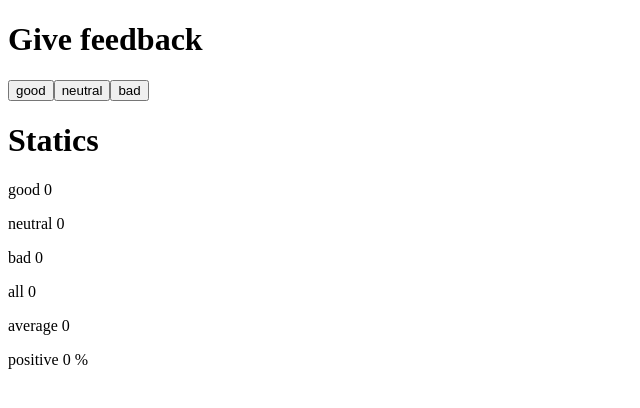
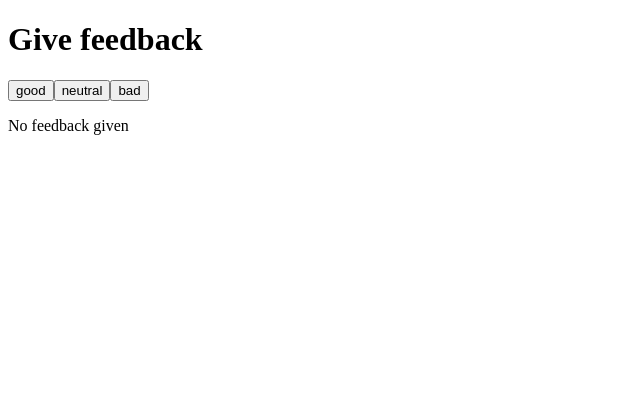
Before and after one commit to Gaston095/fullStackOpen, a React (Vite) app in the folder Part 1/unicafe/: page / in a window 1280 px wide. Shown: the top 408 px of the page, without its empty margins (0-640 px from the left). Built offline with nearby package versions, Linux system fonts and the light colour scheme.

Commit message:
Paso 4, mostrar estadísticas solo una vez que se hayan recopilado los comentarios

```diff
--- a/Part 1/unicafe/src/Statistics.jsx
+++ b/Part 1/unicafe/src/Statistics.jsx
@@ -1,9 +1,13 @@
-export default function Statistics({good, neutral, bad}) {
+export default function Statistics({ good, neutral, bad }) {
   const all = good + neutral + bad;
   const average = all === 0 ? 0 : (good - bad) / all;
   const positive = all === 0 ? 0 : (good * 100) / all;
   return (
     <>
+      {all === 0 ? (
+        <p>No feedback given</p>
+      ) : (
+        <div>
           <h1>Statics</h1>
           <p>{`good ${good}`}</p>
           <p>{`neutral ${neutral}`}</p>
@@ -11,6 +15,8 @@ export default function Statistics({good, neutral, bad}) {
           <p>{`all ${all}`}</p>
           <p>{`average ${average}`}</p>
           <p>{`positive ${positive} %`}</p>
+        </div>
+      )}
     </>
   );
 }
```
Lines whose indentation alone changed are shown as unchanged.
